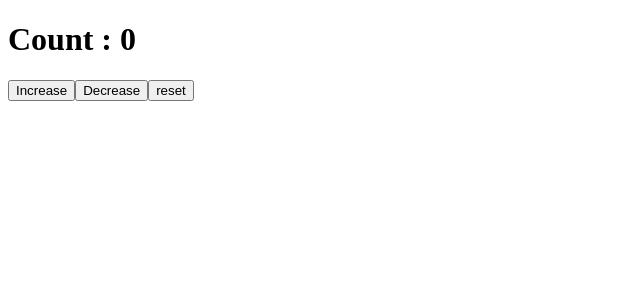
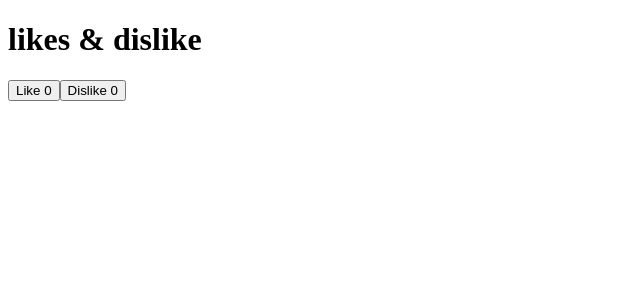
Before and after one commit to nambinachiyr/Hello_React, a React (Vite) app: page / in a window 1280 px wide. Shown: the top 300 px of the page, without its empty margins (0-640 px from the left). Built offline with nearby package versions, Linux system fonts and the light colour scheme.

Commit message:
multiple useState

```diff
--- a/src/App.jsx
+++ b/src/App.jsx
@@ -4,31 +4,27 @@ import { useState } from "react"
 
 
 function App () {
-   // let count = 0 -> this is ordinary variable so this is not to allows to change the UI element
 
-   // Use useState function
-   let [count,setCount] = useState(0)
+   // Use multipleStates useState function
 
-   function handleClick(){
-      // count ++:Not work in UI
+  let [like,setLike] = useState(0)
+  let [dislike,setDislike] = useState(0)
 
-      console.log("clicked",count)
-      setCount(count+1)
+   function likeClick(){
+
+      console.log("clicked",like)
+      setLike(like+1)
    }
-   function decreaseFun(){
-      console.log(count,"decrease")
-      setCount(count-1)
+   function dislikeFun(){
+      setDislike(dislike+1)
    }
-   function resetFun(){
-      console.log(count,"reset")
-      setCount(count=0)
-   }
+
   return (
     <>
-      <h1>Count : {count}</h1>
-      <button onClick={handleClick}>Increase</button>
-      <button onClick={decreaseFun}>Decrease</button>
-      <button onClick={resetFun}>reset</button>
+      <h1>likes & dislike</h1>
+      <button onClick={likeClick}>Like {like}</button>
+      <button onClick={dislikeFun}>Dislike {dislike}</button>
+
 
     </>
 
```
